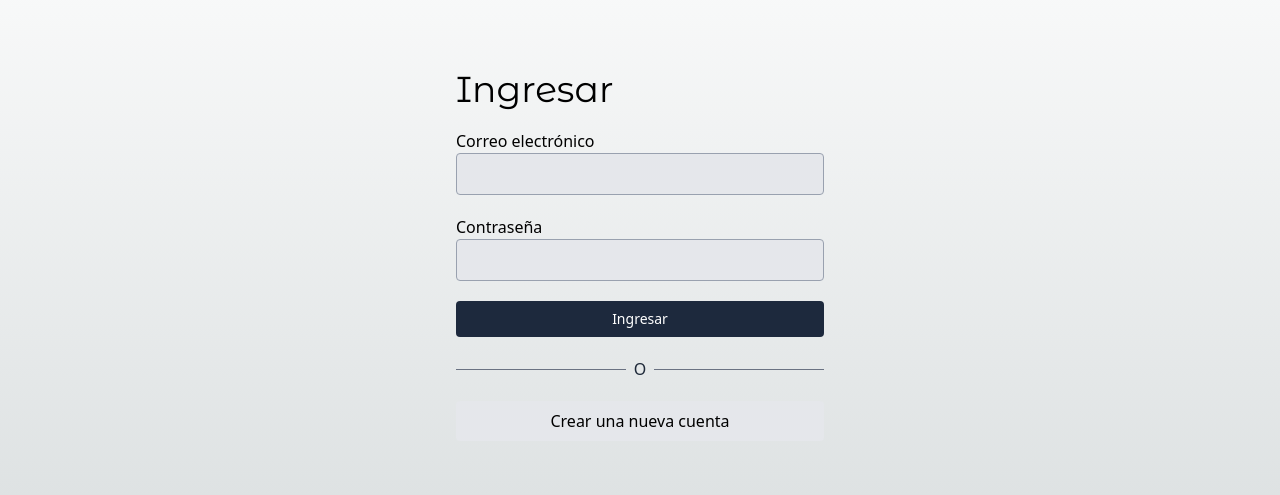
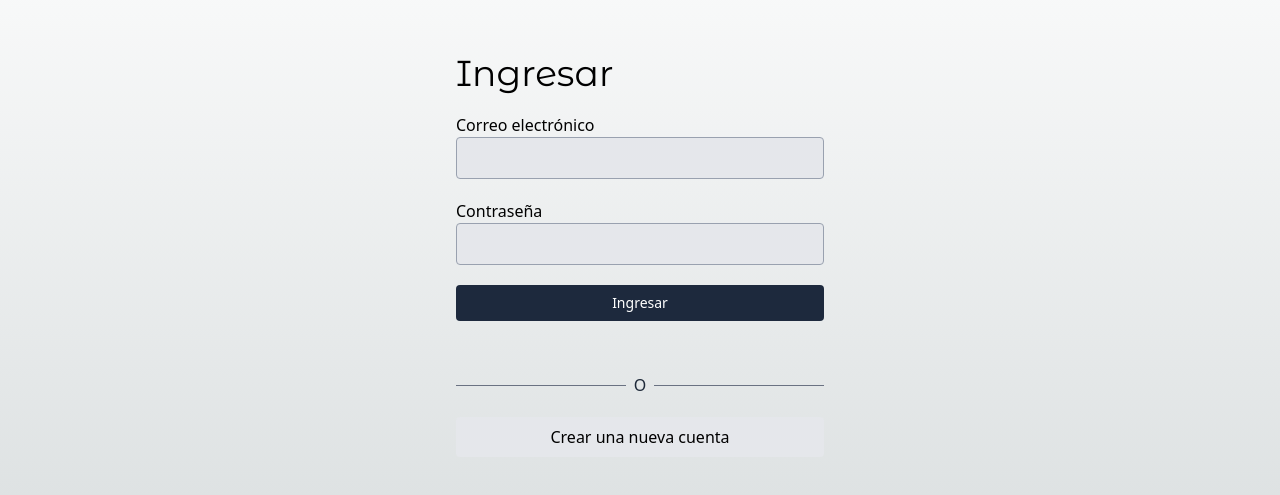
Before and after one commit to MisaelGG11/teslo-shop, a Next.js app: page /auth/login in a window 1280 px wide. Shown: the part 145-640 px from the top of the page. Built offline with nearby package versions, Linux system fonts and the light colour scheme; no server answers.

Commit message:
feat: add initial configuration for next auth with credential provider

```diff
--- a/package.json
+++ b/package.json
@@ -16,10 +16,12 @@
     "@prisma/extension-accelerate": "^2.0.2",
     "clsx": "^2.1.1",
     "next": "15.4.4",
+    "next-auth": "^5.0.0-beta.29",
     "react": "19.1.0",
     "react-dom": "19.1.0",
     "react-icons": "^5.5.0",
     "swiper": "^11.2.10",
+    "zod": "^4.0.17",
     "zustand": "^5.0.6"
   },
   "devDependencies": {
--- /dev/null
+++ b/src/actions/auth/login.ts
@@ -0,0 +1,26 @@
+'use server';
+
+import { signIn } from '@/auth.config';
+import { AuthError } from 'next-auth';
+
+// ...
+
+export async function authenticate(
+  prevState: string | undefined,
+  formData: FormData,
+) {
+  try {
+    console.log('Form data:', Object.fromEntries(formData.entries()));
+    await signIn('credentials', formData);
+  } catch (error) {
+    if (error instanceof AuthError) {
+      switch (error.type) {
+        case 'CredentialsSignin':
+          return 'Invalid credentials.';
+        default:
+          return 'Something went wrong.';
+      }
+    }
+    throw error;
+  }
+}
--- a/src/actions/index.ts
+++ b/src/actions/index.ts
@@ -1,3 +1,8 @@
+// Auth
+export * from './auth/login';
+
+
+//Products
 export * from './products/products-pagination';
 export * from './products/product-by-slug';
 export * from './products/stock-by-slug';
--- /dev/null
+++ b/src/app/auth/login/UI/LoginForm.tsx
@@ -0,0 +1,65 @@
+"use client";
+
+import Link from "next/link";
+import { useSearchParams } from "next/navigation";
+
+import { useActionState } from "react";
+
+import { authenticate } from "@/actions";
+
+export const LoginForm = () => {
+  const searchParams = useSearchParams();
+  const callbackUrl = searchParams.get("callbackUrl") || "/dashboard";
+  const [errorMessage, formAction, isPending] = useActionState(
+    authenticate,
+    undefined
+  );
+
+  return (
+    <form action={formAction} className="flex flex-col">
+      <label htmlFor="email">Correo electrónico</label>
+      <input
+        className="px-5 py-2 border border-gray-400 bg-gray-200 rounded mb-5"
+        id="email"
+        name="email"
+        type="email"
+      />
+
+      <label htmlFor="password">Contraseña</label>
+      <input
+        className="px-5 py-2 border border-gray-400 bg-gray-200 rounded mb-5"
+        id="password"
+        name="password"
+        type="password"
+      />
+
+      <input type="hidden" name="redirectTo" value={callbackUrl} />
+      <button type="submit" className="btn-primary" aria-disabled={isPending}>
+        Ingresar
+      </button>
+
+      <div
+        className="flex h-8 items-end space-x-1"
+        aria-live="polite"
+        aria-atomic="true"
+      >
+        {errorMessage && (
+          <>
+            <p className="text-sm text-red-500">{errorMessage}</p>
+          </>
+        )}
+      </div>
+
+      {/* divisor line */}
+      <div className="flex items-center my-5">
+        <div className="flex-1 border-t border-gray-500"></div>
+        <div className="px-2 text-gray-800">O</div>
+        <div className="flex-1 border-t border-gray-500"></div>
+      </div>
+
+      <Link href="/auth/new-account" className="btn-secondary text-center">
+        Crear una nueva cuenta
+      </Link>
+    </form>
+  );
+};
--- a/src/app/auth/login/page.tsx
+++ b/src/app/auth/login/page.tsx
@@ -1,5 +1,7 @@
 import { titleFont } from "@/config/fonts";
 import Link from "next/link";
+
+import { LoginForm } from "./UI/LoginForm";
 
 export const metadata = {
   title: "Login",
@@ -11,32 +13,7 @@ export default async function LoginPage() {
     <main className="flex flex-col min-h-screen justify-center">
       <h1 className={`${titleFont.className} text-4xl mb-5`}>Ingresar</h1>
 
-      <div className="flex flex-col">
-        <label htmlFor="email">Correo electrónico</label>
-        <input
-          className="px-5 py-2 border border-gray-400 bg-gray-200 rounded mb-5"
-          type="email"
-        />
-
-        <label htmlFor="email">Contraseña</label>
-        <input
-          className="px-5 py-2 border border-gray-400 bg-gray-200 rounded mb-5"
-          type="email"
-        />
-
-        <button className="btn-primary">Ingresar</button>
-
-        {/* divisor line */}
-        <div className="flex items-center my-5">
-          <div className="flex-1 border-t border-gray-500"></div>
-          <div className="px-2 text-gray-800">O</div>
-          <div className="flex-1 border-t border-gray-500"></div>
-        </div>
-
-        <Link href="/auth/new-account" className="btn-secondary text-center">
-          Crear una nueva cuenta
-        </Link>
-      </div>
+      <LoginForm />
     </main>
   );
 }
--- /dev/null
+++ b/src/auth.config.ts
@@ -0,0 +1,52 @@
+import NextAuth, { type NextAuthConfig } from "next-auth";
+import Credentials from "next-auth/providers/credentials";
+
+import { z } from "zod";
+
+export const authConfig: NextAuthConfig = {
+  providers: [],
+  secret: process.env.AUTH_SECRET,
+  pages: {
+    signIn: "/auth/login",
+    newUser: "/auth/new-account",
+  },
+  // callbacks: {
+  //   authorized({ auth, request: { nextUrl } }) {
+  //     const isLoggedIn = !!auth?.user;
+  //     const isOnDashboard = nextUrl.pathname.startsWith("/");
+  //     if (isOnDashboard) {
+  //       if (isLoggedIn) return true;
+  //       return false; // Redirect unauthenticated users to login page
+  //     } else if (isLoggedIn) {
+  //       return Response.redirect(new URL("/", nextUrl));
+  //     }
+  //     return true;
+  //   },
+  // },
+};
+
+export const { auth, handlers, signIn, signOut } = NextAuth({
+  ...authConfig,
+  providers: [
+    Credentials({
+      credentials: {
+        email: {},
+        password: {},
+      },
+      async authorize(credentials) {
+        console.log("Credentials:", credentials);
+        const parsedCredentials = z
+          .object({ email: z.string().email(), password: z.string().min(6) })
+          .safeParse(credentials);
+
+        if (!parsedCredentials.success) {
+          throw new Error("Invalid credentials format");
+        }
+
+        const { email, password } = parsedCredentials.data;
+
+        return null;
+      },
+    }),
+  ],
+});
```
Also changed, not shown: 2 other files (tests, documents, lock files or other folders).
